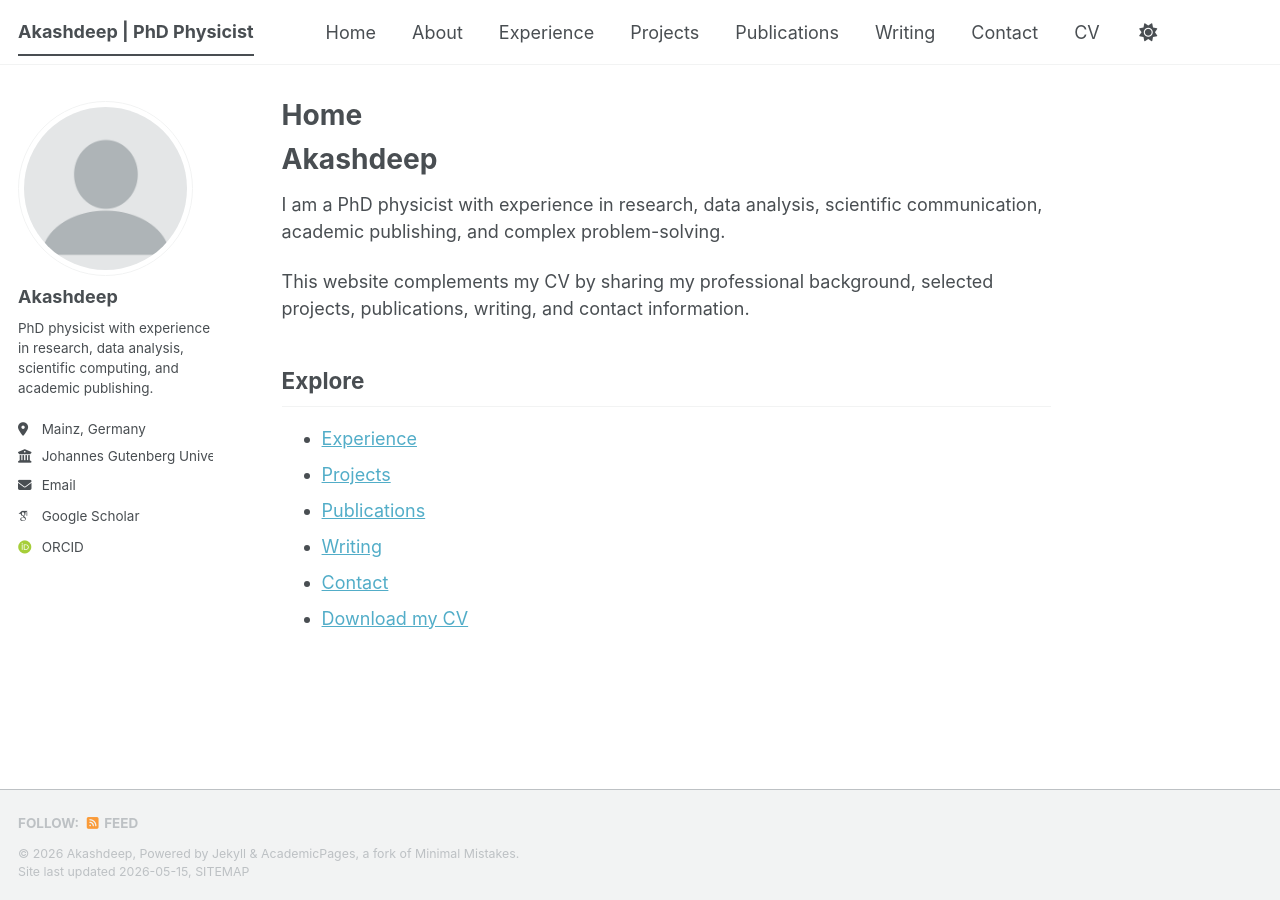
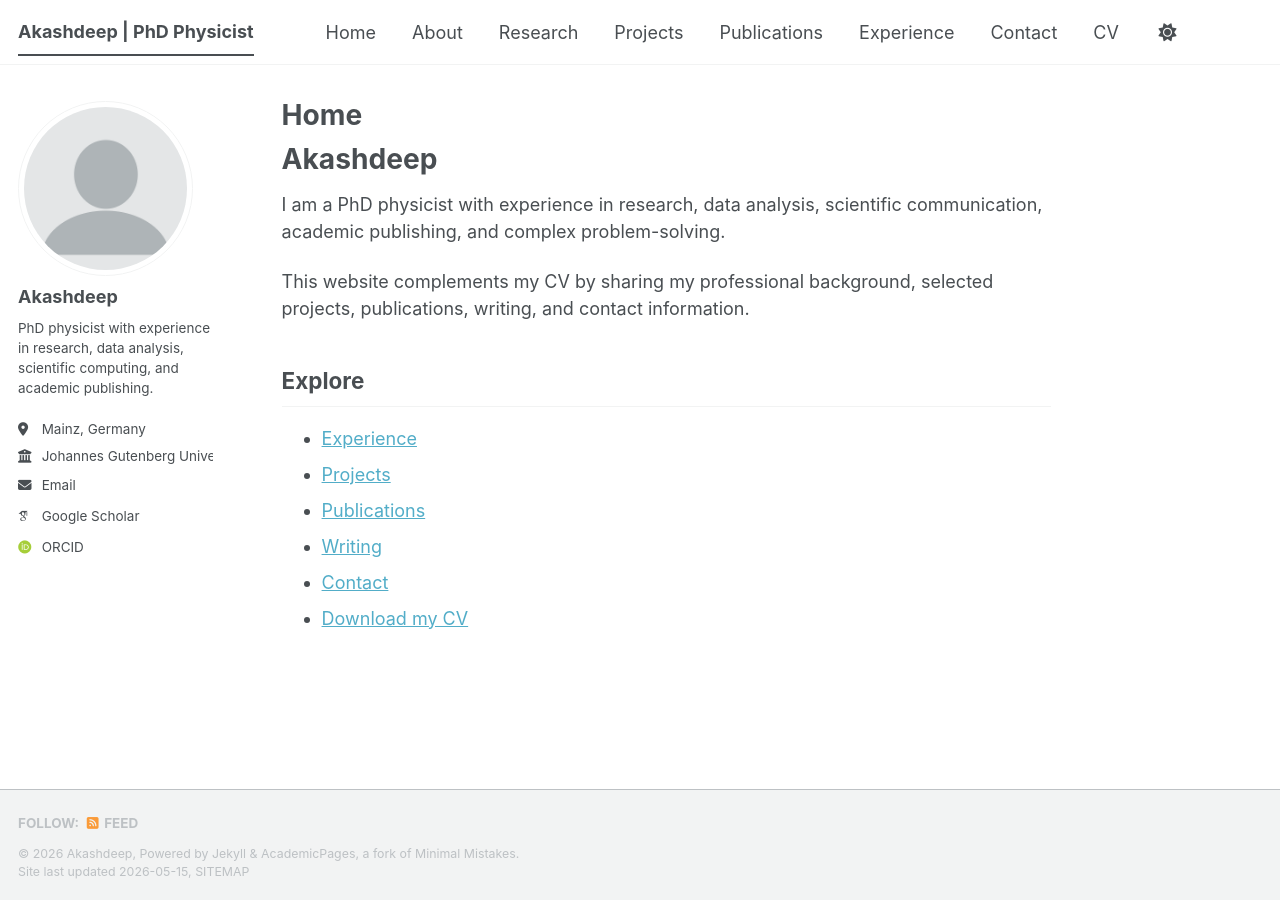
Before and after one commit to a-akashdeep/a-akashdeep, a Jekyll site: the page built from _pages/home.md, in a window 1280 px wide. Built offline with Jekyll 4.4.1, drawn with Linux system fonts in a browser that asks for light colours; some web fonts are replaced; a script bundle is joined from its source files by our own code; library files that are not in the unit come from our copies.

Commit message:
Update navigation.yml

```diff
--- a/_data/navigation.yml
+++ b/_data/navigation.yml
@@ -14,8 +14,8 @@ main:
   - title: "About"
     url: /about/
 
-  - title: "Experience"
-    url: /experience/
+  - title: "Research"
+    url: /research/
 
   - title: "Projects"
     url: /projects/
@@ -23,8 +23,8 @@ main:
   - title: "Publications"
     url: /publications/
 
-  - title: "Writing"
-    url: /writing/
+  - title: "Experience"
+    url: /experience/
 
   - title: "Contact"
     url: /contact/
```
